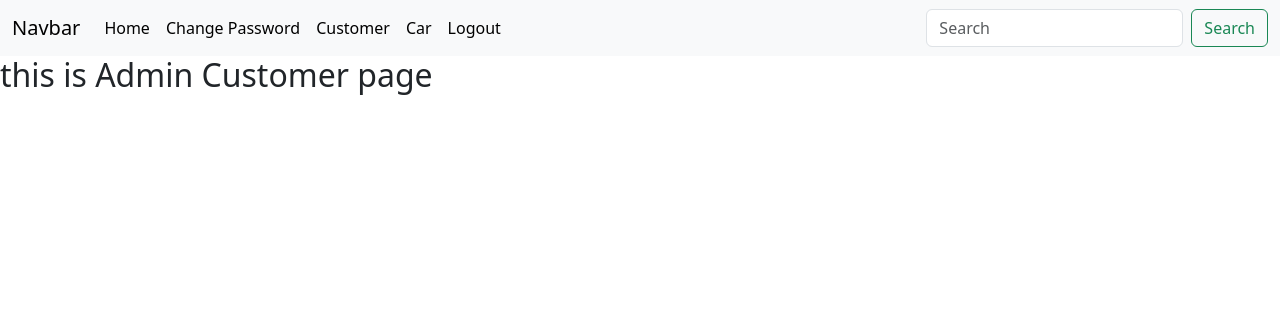
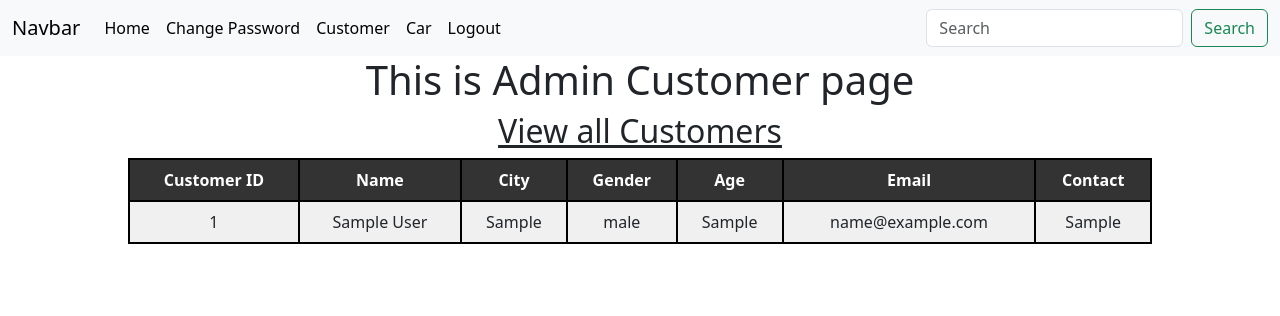
Before and after one commit to yogendrachowdary/CAR-RENTAL-DJANGO, a Django app: page /admincustomer in a window 1280 px wide. Shown: the top 316 px of the page. Run offline with Django 4.2, Linux system fonts and the light colour scheme; tables that the repository leaves empty hold one stand-in row (values such as "Sample post").

Commit message:
login auth,admin view tables

```diff
--- a/res/settings.py
+++ b/res/settings.py
@@ -10,6 +10,7 @@ For the full list of settings and their values, see
 https://docs.djangoproject.com/en/4.2/ref/settings/
 """
 
+import os
 from pathlib import Path
 
 # Build paths inside the project like this: BASE_DIR / 'subdir'.
@@ -130,8 +131,11 @@ USE_TZ = True
 # Static files (CSS, JavaScript, Images)
 # https://docs.djangoproject.com/en/4.2/howto/static-files/
 
+# Define the URL prefix for static files.
 STATIC_URL = 'static/'
 
+# Specify the directories where Django will look for static files.
+STATICFILES_DIRS = [os.path.join(BASE_DIR, STATIC_URL)]
 # Default primary key field type
 # https://docs.djangoproject.com/en/4.2/ref/settings/#default-auto-field
 
--- a/resadmin/models.py
+++ b/resadmin/models.py
@@ -16,8 +16,7 @@ class Admin(models.Model):
 
 
 class Customer(models.Model):
-    id=models.AutoField(primary_key=True)
-    customerid=models.BigIntegerField(blank=False,unique=True)
+    customerid=models.AutoField(primary_key=True)
     city=models.CharField(max_length=100,blank=False)
     name=models.CharField(max_length=100,blank=False)
     gender_choices=(("male","MALE"),("female","FEMALE"))
--- a/resadmin/views.py
+++ b/resadmin/views.py
@@ -3,7 +3,7 @@ from django.shortcuts import render
 from django.db.models import Q
 
 
-from resadmin.models import Admin
+from resadmin.models import Admin, Car, Customer
 
 
 # Create your views here.
@@ -15,10 +15,12 @@ def changepassword(request):
     return render(request, "changepassword.html")
 
 def admincustomer(request):
-    return render(request, "admincustomer.html")
+    customer=Customer.objects.all()
+    return render(request, "admincustomer.html",{"customerdata":customer})
 
 def admincar(request):
-    return render(request, "admincar.html")
+    car=Car.objects.all()
+    return render(request, "admincar.html",{"cardata":car})
 
 def adminlogout(request):
     return render(request, "login.html")
--- /dev/null
+++ b/static/css/index.css
@@ -0,0 +1,3 @@
+h2{
+    background-color: blue;
+}
--- a/templates/admincustomer.html
+++ b/templates/admincustomer.html
@@ -1,7 +1,54 @@
 {% extends 'adminhome.html' %}
 
 {% block 'body' %}
-<title>  {% block 'title' %} admin customer{% endblock %}</title>
+<title>{% block 'title' %}admin customer{% endblock %}</title>
 
-<h2>this is Admin Customer page</h2>
+<style>
+    /* Internal CSS for table styling */
+    table {
+        border-collapse: collapse;
+        width: 80%;
+        margin: auto;
+    }
+
+    th, td {
+        border: 2px solid #000;
+        background-color: #f0f0f0;
+        text-align: center;
+        padding: 8px;
+    }
+
+    th {
+        background-color: #333;
+        color: white;
+    }
+</style>
+
+<center><h1>This is Admin Customer page</h1></center>
+<center><u><h2>View all Customers</h2></u></center>
+
+<table align="center">
+    <tr align="center">
+        <th>Customer ID</th>
+        <th>Name</th>
+        <th>City</th>
+        <th>Gender</th>
+        <th>Age</th>
+        <th>Email</th>
+        <th>Contact</th>
+    </tr>
+
+    {% for cus in customerdata %}
+    <tr align="center">
+        <td>{{ cus.customerid }}</td>
+        <td>{{ cus.name }}</td>
+        <td>{{ cus.city }}</td>
+        <td>{{ cus.gender }}</td>
+        <td>{{ cus.age }}</td>
+        <td>{{ cus.email }}</td>
+        <td>{{ cus.contact }}</td>
+    </tr>
+    {% endfor %}
+</table>
+
 {% endblock %}
--- a/templates/adminhome.html
+++ b/templates/adminhome.html
@@ -4,7 +4,7 @@
     <meta charset="UTF-8">
     <title> {% block 'title' %} home{% endblock %}</title>
     <link href="https://cdn.jsdelivr.net/npm/bootstrap@5.3.2/dist/css/bootstrap.min.css" rel="stylesheet" integrity="sha384-T3c6CoIi6uLrA9TneNEoa7RxnatzjcDSCmG1MXxSR1GAsXEV/Dwwykc2MPK8M2HN" crossorigin="anonymous">
-</head>
+  </head>
 <body>
 <nav class="navbar navbar-expand-lg bg-body-tertiary">
   <div class="container-fluid">
@@ -16,6 +16,7 @@
       <ul class="navbar-nav me-auto mb-2 mb-lg-0">
         <li class="nav-item">
           <a class="nav-link active" aria-current="page" href="{% url 'adminhome' %}">Home</a>
+          <!--here instead of writing that in href you can write this also  href="adminhome"-->
         </li>
             <li class="nav-item">
           <a class="nav-link active" aria-current="page" href="{% url 'changepassword' %}">Change Password</a>
```
Also changed, not shown: templates/admincar.html (+41 -2 lines), templates/index.html (+8 -0 lines), resadmin/migrations/0008_remove_customer_id_alter_customer_customerid.py (added).
